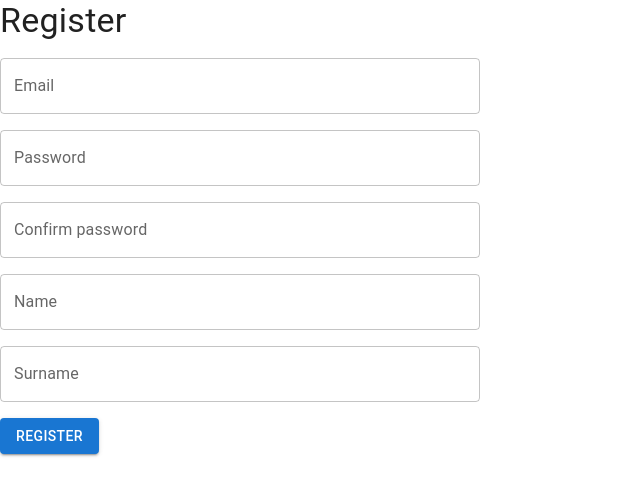
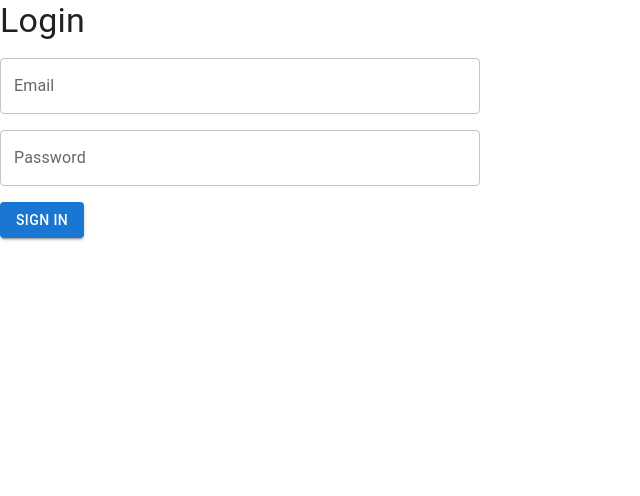
Before and after one commit to magley/sssscs, a React (Create React App) app in the folder front/sssscs/: page / in a window 1280 px wide. Shown: the top 496 px of the page, without its empty margins (0-640 px from the left). Built offline with nearby package versions, Linux system fonts and the light colour scheme.

Commit message:
refactor(front): Login with validation

```diff
--- a/front/sssscs/src/App.tsx
+++ b/front/sssscs/src/App.tsx
@@ -3,7 +3,6 @@ import useMediaQuery from '@mui/material/useMediaQuery';
 import { createTheme, ThemeProvider } from '@mui/material/styles';
 import CssBaseline from '@mui/material/CssBaseline';
 import { Login } from './login/Login';
-import Register from './register/Register';
 
 function App() {
   const prefersDarkMode = useMediaQuery('(prefers-color-scheme: dark)');
@@ -21,7 +20,7 @@ function App() {
   return (
     <ThemeProvider theme={theme}>
       <CssBaseline />
-      <Register/>
+      <Login/>
     </ThemeProvider>
   );
 }
--- a/front/sssscs/src/login/Login.tsx
+++ b/front/sssscs/src/login/Login.tsx
@@ -1,15 +1,19 @@
-import React, { FormEvent, useState } from "react";
 import Button from '@mui/material/Button';
-import { TextField, Box } from '@mui/material';
+import { TextField, Box, Typography } from '@mui/material';
 import { LoginService, UserLoginDto, UserLoginResultDto } from "./LoginService";
 import { AxiosError, AxiosResponse } from "axios";
+import { FieldValues, useForm } from "react-hook-form";
 
 /**
  * Send a login request to the server.
  * @param data Login credentials.
  */
-const TryLogin = async (data: UserLoginDto) => {
-    LoginService.login(data)
+const TryLogin = async (data: FieldValues) => {
+    const dto: UserLoginDto = {
+        email: data['email'],
+        password: data['password']
+    }
+    LoginService.login(dto)
         .then((res: AxiosResponse<UserLoginResultDto>) => {
             console.log(res.data);
             console.log(res.status);
@@ -21,31 +25,33 @@ const TryLogin = async (data: UserLoginDto) => {
 }
 
 export const Login : React.FC<{}> = () => {
-    const [email, setEmail] = useState("");
-    const [password, setPassword] = useState("");
-
-    /**
-     * Callback for when the user clicks on the 'Sign In' button.
-     */
-    const handleSubmit = (event: FormEvent<HTMLFormElement>) => {
-        event.preventDefault();
-        TryLogin({
-            email, password
-        });
-    };
+    const { register, handleSubmit, formState: { errors } } = useForm({mode: 'onChange'});
 
     return (
-        <div className="Login">
-            <h2>Login</h2>
-            <form onSubmit={handleSubmit}>
-                <Box>
-                    <TextField variant="outlined" type="text" name="cert-email" label="Email" required onChange={e => setEmail(e.target.value)} />
-                    <br/>
-                    <TextField variant="outlined" type="password" name="cert-pass" label="Password" required onChange={e => setPassword(e.target.value)} />
-                    <br/>
-                    <Button color="primary" variant="contained" type="submit">Sign In</Button>
-                </Box>
-            </form>
-        </div>
+        <Box component='form' onSubmit={handleSubmit(TryLogin)} sx={{maxWidth: '30rem'}}>
+            <Typography variant='h4' sx={{mb: 2}}>
+                Login
+            </Typography>
+            <TextField
+                sx={{mb: 2}}
+                label="Email"
+                fullWidth
+                {...register('email', { required: 'Email is required' })}
+                error={!!errors['email']}
+                helperText={errors['email']?.message?.toString()}
+            />
+            <TextField
+                sx={{mb: 2}}
+                type="password"
+                label="Password"
+                fullWidth
+                {...register('password', { required: 'Password is required' })}
+                error={!!errors['password']}
+                helperText={errors['password']?.message?.toString()}
+            />
+            <Button variant="contained" type="submit">
+                Sign In
+            </Button>
+        </Box>
     );
 }
```
